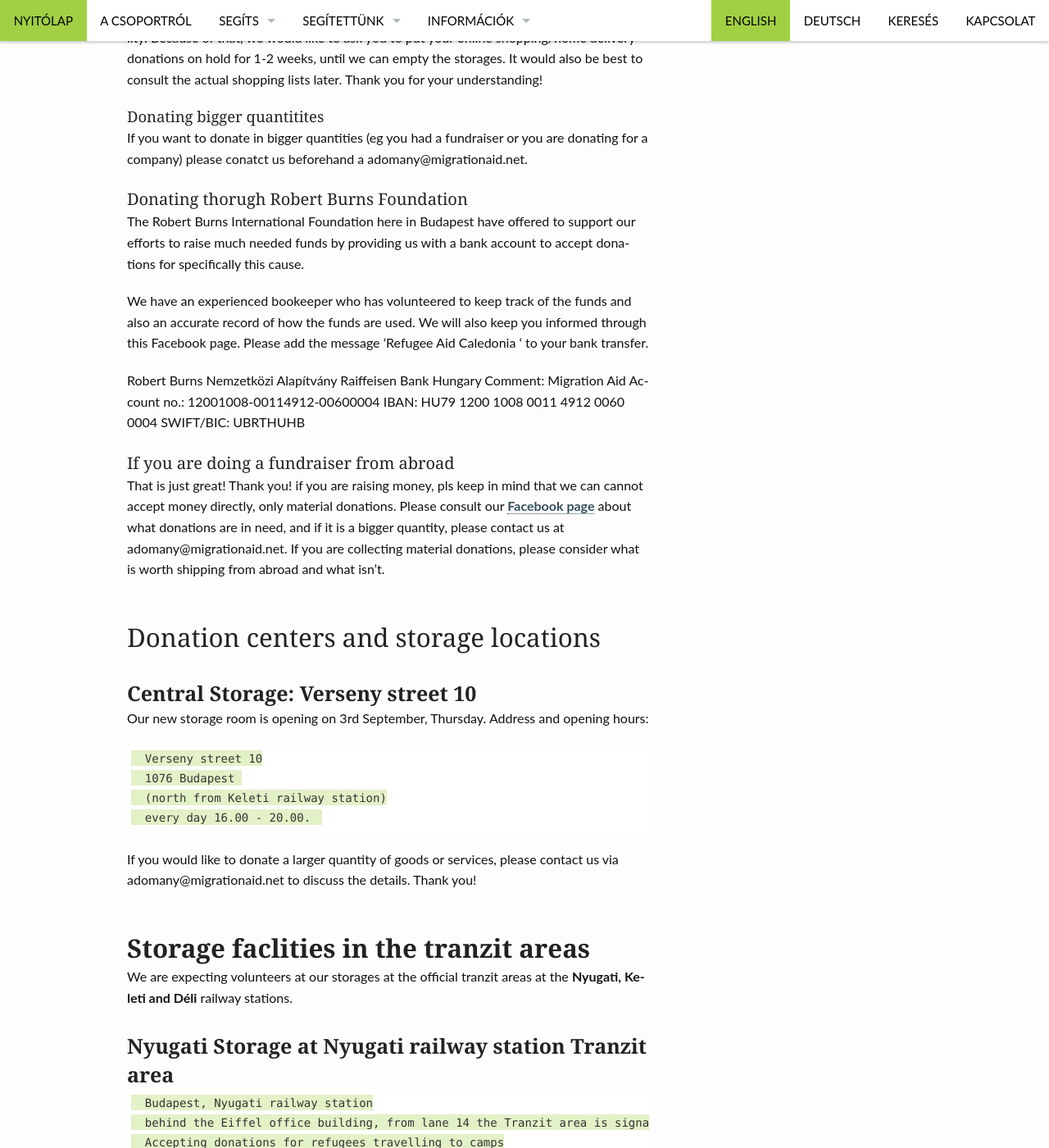
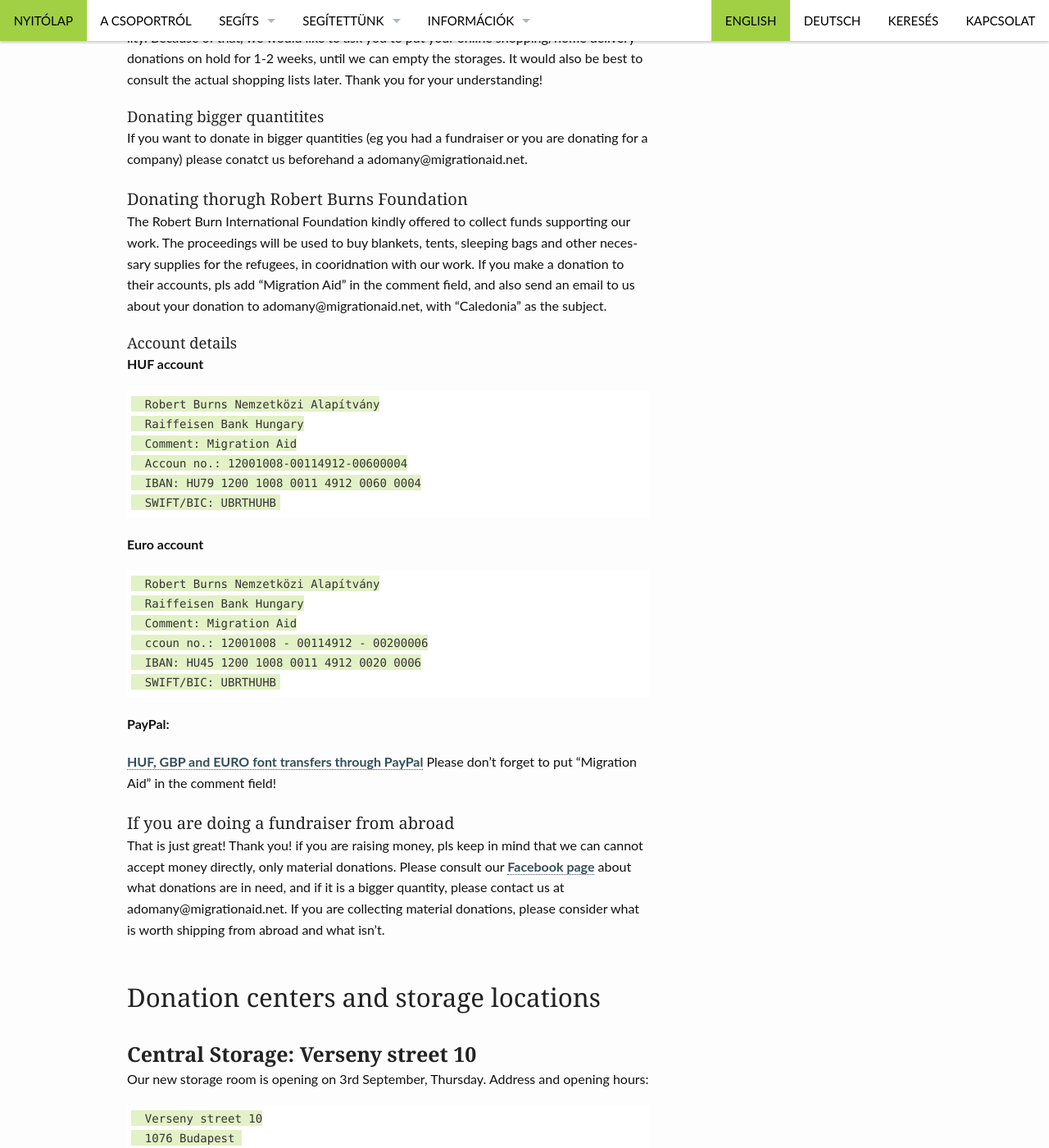
Before and after one commit to migaid/migaid.github.io, a Jekyll site: the page built from menu/english.md, in a window 1280 px wide and 1400 px high, scrolled down 3681 px. Shown: the whole window at 82% size. Built offline with Jekyll 4.4.1, drawn with Linux system fonts in a browser that asks for light colours.

Commit message:
bank update

```diff
--- a/menu/english.md
+++ b/menu/english.md
@@ -96,16 +96,33 @@ If you want to donate in bigger quantities (eg you had a fundraiser or you are d
 
 #### Donating thorugh Robert Burns Foundation
 
-The Robert Burns International Foundation here in Budapest have offered to support our efforts to raise much needed funds by providing us with a bank account to accept donations for specifically this cause.
+The Robert Burn International Foundation kindly offered to collect funds supporting our work. The proceedings will be used to buy blankets, tents, sleeping bags and other necessary supplies for the refugees, in cooridnation with our work.
+If you make a donation to their accounts, pls add "Migration Aid" in the comment field, and also send an email to us about your donation to adomany@migrationaid.net, with "Caledonia" as the subject.
 
-We  have an experienced bookeeper who has volunteered to keep track of the funds and also an accurate record of how the funds are used. We will also keep you informed through this Facebook page. Please add the message 'Refugee Aid Caledonia ' to your bank transfer.
+##### Account details
+**HUF account**
 
-Robert Burns Nemzetközi Alapítvány
-Raiffeisen Bank Hungary
-Comment: Migration Aid
-Account no.: 12001008-00114912-00600004
-IBAN: HU79 1200 1008 0011 4912 0060 0004
-SWIFT/BIC: UBRTHUHB
+      Robert Burns Nemzetközi Alapítvány
+      Raiffeisen Bank Hungary
+      Comment: Migration Aid
+      Accoun no.: 12001008-00114912-00600004
+      IBAN: HU79 1200 1008 0011 4912 0060 0004
+      SWIFT/BIC: UBRTHUHB
+
+**Euro account**
+
+      Robert Burns Nemzetközi Alapítvány
+      Raiffeisen Bank Hungary
+      Comment: Migration Aid
+      ccoun no.: 12001008 - 00114912 - 00200006
+      IBAN: HU45 1200 1008 0011 4912 0020 0006
+      SWIFT/BIC: UBRTHUHB
+
+
+**PayPal:**
+
+[HUF, GBP and EURO font transfers through PayPal](http://www.robert-burns-foundation.org/?page_id=80)
+Please don't forget to put "Migration Aid" in the comment field!
 
 
 <!--
```
Also changed, not shown: _posts/segits/2015-07-07-penzadomanyok.md (+20 -4 lines).
